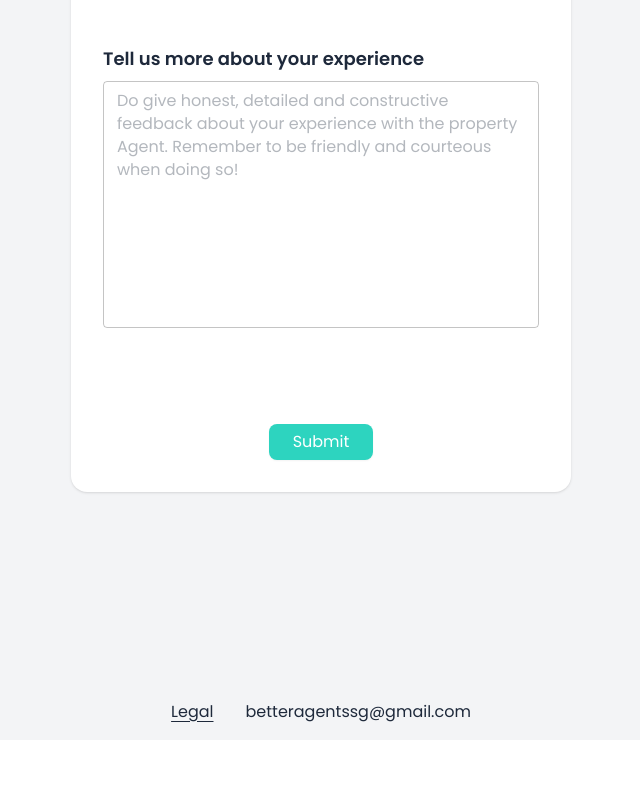
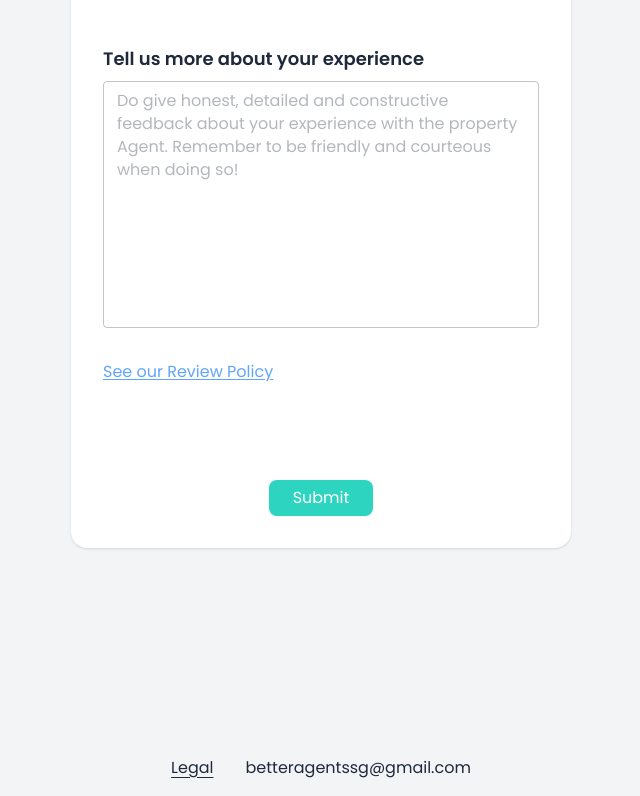
Before and after one commit to bobbykwong/agent_review, a Next.js app: page /salespersons/1/evaluate in a window 1280 px wide. Shown: the part 684-1480 px from the top of the page, without its empty margins (319-959 px from the left). Before the commit the page ends 1424 px from the top, so only its background shows below. Built offline with nearby package versions, Linux system fonts and the light colour scheme; no server answers.

Commit message:
linked review policy to review page

```diff
--- a/src/features/reviews/components/CreateReview.tsx
+++ b/src/features/reviews/components/CreateReview.tsx
@@ -1,6 +1,7 @@
 import _ from "lodash";
 import { TextField } from "@mui/material";
 import { useState } from "react";
+import Link from "next/link";
 
 import { Button } from "@/components/button";
 import { MonthYearField, RatingField, PropertyTypeField, TransactionTypeField, TransactionCompletedField } from "@/components/form";
@@ -98,6 +99,14 @@ export function CreateReview({ salespersonId }: CreateReviewProps) {
             rows={10}
           />
         </div>
+        <div>
+          <Link
+            href="/reviews-policy"
+            className="text-blue-400 underline underline-offset-2"
+          >
+            See our Review Policy
+          </Link>
+        </div>
         <div className="h-8">
           {errMsg && <p className="text-red-500">{errMsg}</p>}
         </div>
```
